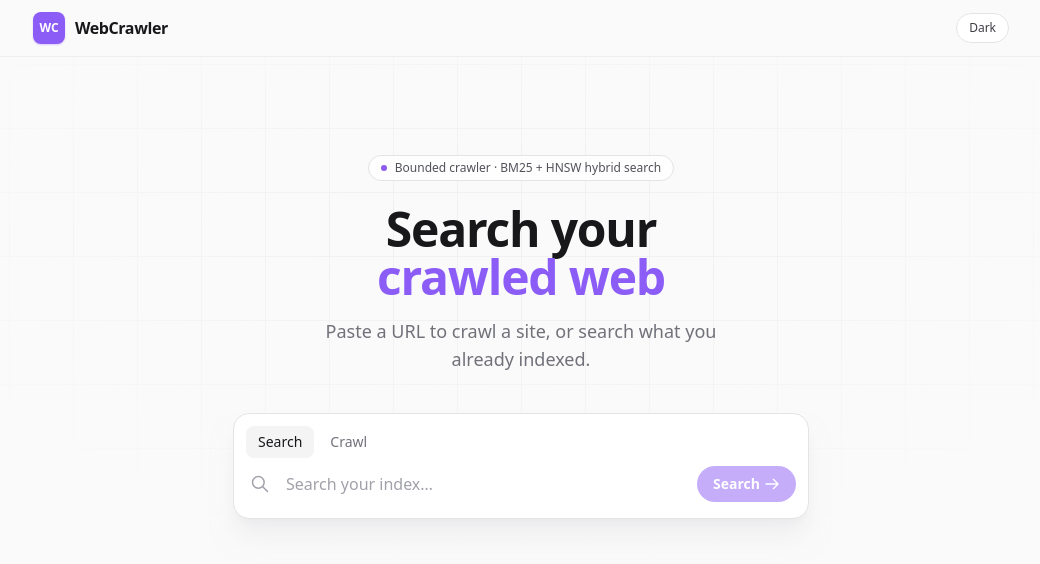
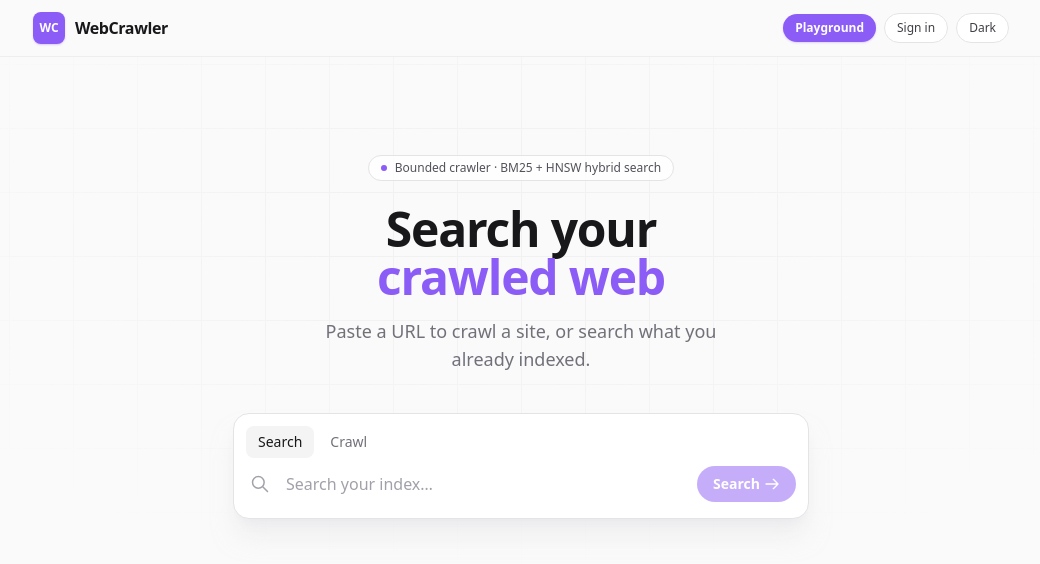
Before and after one commit to ItsRoy69/WebCrawler, a React (Vite) app in the folder frontend/: page / in a window 1280 px wide. Shown: the top 564 px of the page, without its empty margins (119-1159 px from the left). Built offline with nearby package versions, Linux system fonts and the light colour scheme; no server answers.

Commit message:
feat(ui): add local account history and align playground branding

```diff
--- a/frontend/src/App.tsx
+++ b/frontend/src/App.tsx
@@ -5,6 +5,7 @@
 import { SearchHistory } from './components/SearchHistory'
 import { ResultsList } from './components/ResultsList'
 import { CrawlPlayground } from './components/CrawlPage'
+import { AccountPage } from './components/AccountPage'
 
 function App() {
   const { isDarkMode, fetchStats, results, filters, isLoading } = useAppStore()
@@ -25,7 +26,11 @@
     fetchStats()
   }, [fetchStats])
 
-  if (isCrawlPage && crawlUrl) {
+  if (window.location.pathname === '/signin' || window.location.pathname === '/signup' || window.location.pathname === '/account') {
+    return <AccountPage mode={window.location.pathname.slice(1) as 'signin' | 'signup' | 'account'} />
+  }
+
+  if (isCrawlPage) {
     return <CrawlPlayground endpoint="crawl" url={crawlUrl} job={jobId} />
   }
 
--- /dev/null
+++ b/frontend/src/components/AccountPage.tsx
@@ -0,0 +1,58 @@
+import { FormEvent, useState } from 'react'
+import { useAppStore } from '../store'
+
+type Mode = 'signin' | 'signup' | 'account'
+
+export function AccountPage({ mode }: { mode: Mode }) {
+  const { user, signIn, signOut, history, playgroundHistory } = useAppStore()
+  const [name, setName] = useState('')
+  const [email, setEmail] = useState('')
+
+  function submit(event: FormEvent) {
+    event.preventDefault()
+    const normalizedEmail = email.trim().toLowerCase()
+    if (!normalizedEmail) return
+    signIn({ name: name.trim() || normalizedEmail.split('@')[0], email: normalizedEmail })
+    window.location.href = '/account'
+  }
+
+  if (mode === 'account' && user) {
+    return (
+      <PageFrame>
+        <div className="flex items-start justify-between gap-4">
+          <div>
+            <p className="text-sm text-violet-500">Your workspace</p>
+            <h1 className="mt-1 text-3xl font-semibold tracking-tight">Welcome, {user.name}</h1>
+            <p className="mt-2 text-sm text-zinc-500 dark:text-zinc-400">{user.email}</p>
+          </div>
+          <button onClick={() => { signOut(); window.location.href = '/' }} className="btn-secondary !px-3 !py-1.5 !text-xs">Sign out</button>
+        </div>
+        <HistorySection title="Searched queries" items={history} empty="Your searches will appear here." />
+        <HistorySection title="Playground crawls" items={playgroundHistory} empty="URLs started from the playground will appear here." linkPrefix="/playground?endpoint=crawl&url=" />
+      </PageFrame>
+    )
+  }
+
+  const signUp = mode === 'signup'
+  return (
+    <PageFrame narrow>
+      <p className="text-sm font-medium text-violet-500">WebCrawler account</p>
+      <h1 className="mt-2 text-3xl font-semibold tracking-tight">{signUp ? 'Create your workspace' : 'Welcome back'}</h1>
+      <p className="mt-2 text-sm text-zinc-500 dark:text-zinc-400">Save your search and playground activity on this device.</p>
+      <form onSubmit={submit} className="mt-7 space-y-4">
+        {signUp && <label className="block text-sm font-medium">Name<input value={name} onChange={(event) => setName(event.target.value)} className="input-field mt-1.5 rounded-lg border border-zinc-200 bg-white text-sm dark:border-zinc-700 dark:bg-zinc-900" autoComplete="name" /></label>}
+        <label className="block text-sm font-medium">Email<input type="email" value={email} onChange={(event) => setEmail(event.target.value)} className="input-field mt-1.5 rounded-lg border border-zinc-200 bg-white text-sm dark:border-zinc-700 dark:bg-zinc-900" autoComplete="email" required /></label>
+        <button type="submit" className="btn-primary w-full">{signUp ? 'Create account' : 'Sign in'}</button>
+      </form>
+      <p className="mt-5 text-center text-sm text-zinc-500 dark:text-zinc-400">{signUp ? 'Already have an account?' : 'New to WebCrawler?'} <a className="text-violet-500 hover:text-violet-600" href={signUp ? '/signin' : '/signup'}>{signUp ? 'Sign in' : 'Create an account'}</a></p>
+    </PageFrame>
+  )
+}
+
+function PageFrame({ children, narrow = false }: { children: React.ReactNode, narrow?: boolean }) {
+  return <div className="min-h-screen bg-[#fafafa] px-4 py-14 text-zinc-900 dark:bg-zinc-950 dark:text-zinc-50"><main className={`mx-auto rounded-2xl border border-zinc-200 bg-white p-6 shadow-sm dark:border-zinc-800 dark:bg-zinc-900 sm:p-8 ${narrow ? 'max-w-md' : 'max-w-3xl'}`}><a href="/" className="text-sm font-semibold tracking-tight">WebCrawler</a><div className="mt-8">{children}</div></main></div>
+}
+
+function HistorySection({ title, items, empty, linkPrefix }: { title: string, items: string[], empty: string, linkPrefix?: string }) {
+  return <section className="mt-10"><h2 className="text-lg font-semibold">{title}</h2>{items.length ? <ul className="mt-3 divide-y divide-zinc-100 overflow-hidden rounded-xl border border-zinc-200 dark:divide-zinc-800 dark:border-zinc-800">{items.map((item) => <li key={item}><a href={linkPrefix ? `${linkPrefix}${encodeURIComponent(item)}` : `/?q=${encodeURIComponent(item)}`} className="block truncate px-4 py-3 text-sm hover:bg-zinc-50 dark:hover:bg-zinc-800">{item}</a></li>)}</ul> : <p className="mt-2 text-sm text-zinc-500 dark:text-zinc-400">{empty}</p>}</section>
+}
--- a/frontend/src/components/CrawlPage.tsx
+++ b/frontend/src/components/CrawlPage.tsx
@@ -43,6 +43,7 @@
     setCrawlJob,
     pollCrawlStatus,
     fetchStats,
+    addToPlaygroundHistory,
   } = useAppStore();
 
   const [input, setInput] = useState(urlParam ?? "www.ycombinator.com/");
@@ -88,6 +89,7 @@
   function onStart() {
     const raw = input.trim();
     if (!raw) return;
+    addToPlaygroundHistory(normalizeUrl(raw));
     void search(normalizeUrl(raw), 50, 0, undefined, 0.5, 100, true).then((data) => {
       setResults(data.results, data.total);
       if (data.job_id) {
--- a/frontend/src/components/Header.tsx
+++ b/frontend/src/components/Header.tsx
@@ -1,7 +1,7 @@
 import { useAppStore } from '../store'
 
 export function Header() {
-  const { isDarkMode, toggleDarkMode, stats } = useAppStore()
+  const { isDarkMode, toggleDarkMode, user } = useAppStore()
 
   return (
     <header className="sticky top-0 z-30 bg-[#fafafa]/80 dark:bg-zinc-950/80 backdrop-blur-md border-b border-zinc-200/60 dark:border-zinc-800/60">
@@ -18,12 +18,12 @@
 
         {/* Right */}
         <div className="flex items-center gap-2">
-          {stats && (
-            <span className="hidden sm:inline-flex items-center gap-1.5 px-2.5 py-1 rounded-full text-xs font-medium bg-white dark:bg-zinc-900 border border-zinc-200 dark:border-zinc-700 text-zinc-600 dark:text-zinc-300">
-              <span className="text-violet-500 font-semibold">{stats.documents ?? 0}</span>
-              docs
-            </span>
-          )}
+          <a href="/playground?endpoint=crawl" className="btn-primary !px-3 !py-1.5 !text-xs">
+            Playground
+          </a>
+          <a href={user ? '/account' : '/signin'} className="btn-secondary !py-1.5 !px-3 !text-xs">
+            {user ? user.name : 'Sign in'}
+          </a>
           <button onClick={toggleDarkMode} className="btn-secondary !py-1.5 !px-3 !text-xs">
             {isDarkMode ? 'Light' : 'Dark'}
           </button>
--- a/frontend/src/store.ts
+++ b/frontend/src/store.ts
@@ -15,6 +15,11 @@
   publish_date?: string
   description?: string
   image_url?: string
+}
+
+export interface UserProfile {
+  name: string
+  email: string
 }
 
 interface Filters {
@@ -58,6 +63,13 @@
   history: string[]
   addToHistory: (q: string) => void
   clearHistory: () => void
+  playgroundHistory: string[]
+  addToPlaygroundHistory: (url: string) => void
+
+  // Local profile (authentication can be connected to a server later)
+  user: UserProfile | null
+  signIn: (user: UserProfile) => void
+  signOut: () => void
 
   // Stats
   stats: Stats | null
@@ -125,6 +137,15 @@
           return { history: next }
         }),
       clearHistory: () => set({ history: [] }),
+      playgroundHistory: [],
+      addToPlaygroundHistory: (url) =>
+        set((s) => ({
+          playgroundHistory: [url, ...s.playgroundHistory.filter((x) => x !== url)].slice(0, 10),
+        })),
+
+      user: null,
+      signIn: (user) => set({ user }),
+      signOut: () => set({ user: null }),
 
       // Stats
       stats: null,
@@ -186,6 +207,8 @@
       partialize: (s) => ({
         isDarkMode: s.isDarkMode,
         history: s.history,
+        playgroundHistory: s.playgroundHistory,
+        user: s.user,
       }),
     }
   )
```
